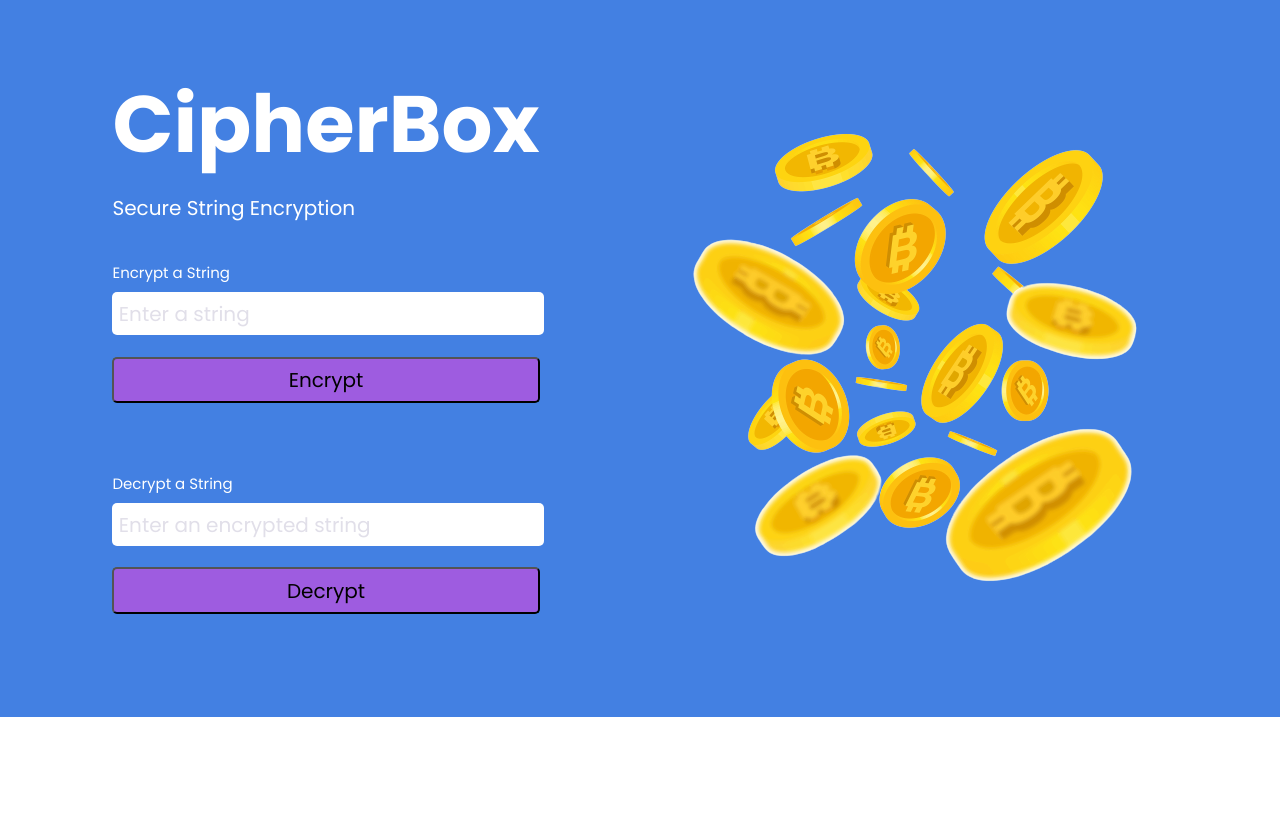
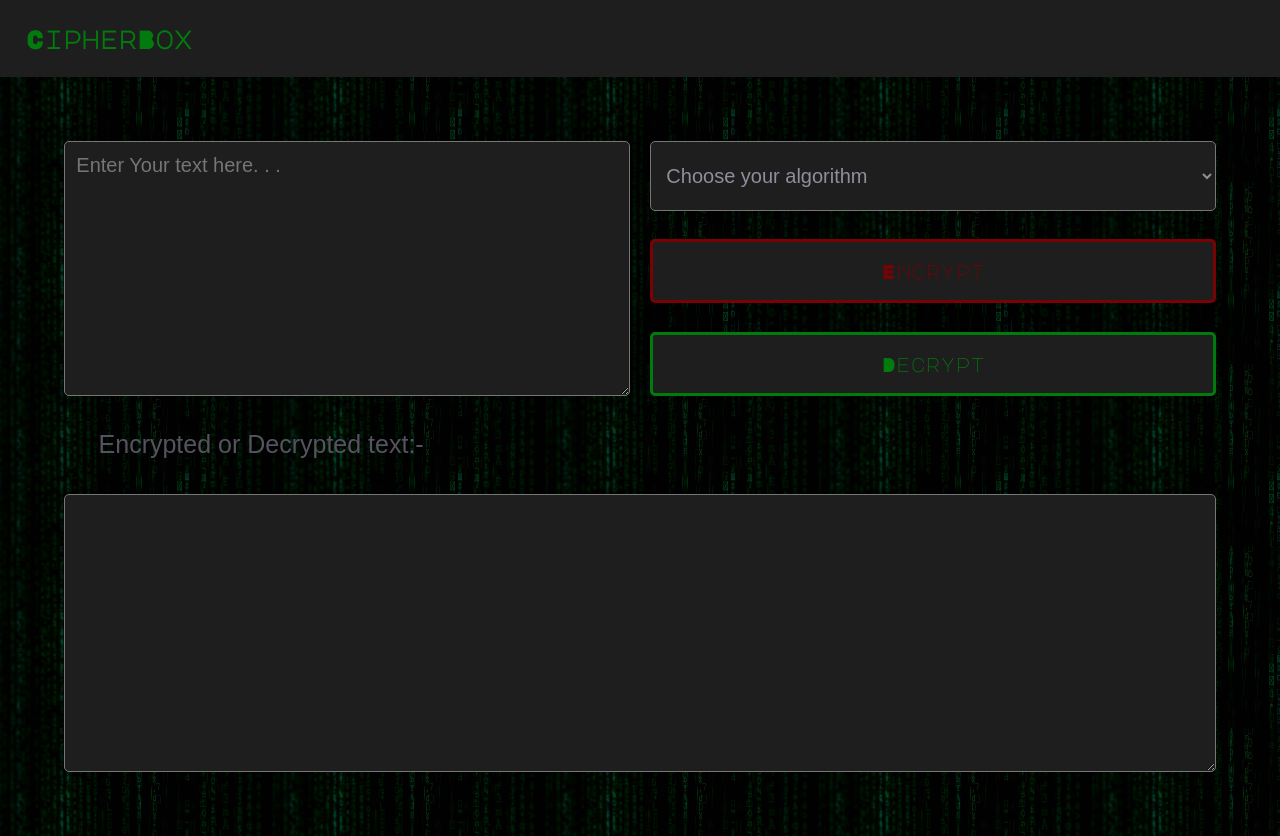
Before and after one commit to gdsc-jssstu/CipherBox, a plain HTML site: page public/index.html in a window 1280 px wide. Before the commit the page ends 800 px from the top, so only its background shows below. Drawn offline with Linux system fonts and the light colour scheme; files whose address does not match are found by name; a web font is replaced by a local one.

Commit message:
commit final code

```diff
--- a/css/styles.css
+++ b/css/styles.css
@@ -1,7 +1,8 @@
 :root {
-    --blue: #4380e2;
+    --red: #7b0202;
     --white: rgb(255, 255, 255);
-    --purple: rgb(158, 92, 224);
+    --grey: #1e1e1e;
+    --green: #027b0e;
     --text: #565360;
     --label: #908e9b;
     --disabled: #e1dfe9;
@@ -14,16 +15,30 @@
     --l: 2rem;
     --xl: 3rem;
     --xxl: 4rem;
-    --font: "Poppins", sans-serif;
-    --border-radius:5px;
+    --fontPrime: "Major Mono Display", monospace;
+    --fontRegular: "Lekton", sans-serif;
+    --border-radius: 5px;
 }
 
+
 * {
-    font-family: var(--font);
+    /* font-family: var(--fontRegular); */
     margin: 0%;
     font-size: var(--med2);
 }
-.container{
+
+
+body {
+    background-image: url("../assets/Back.png");
+}
+
+
+body::-webkit-scrollbar {
+    display: none;
+}
+
+
+.container {
     width: 100%;
     height: 100%;
     padding: 5% 0% 5% 0%;
@@ -34,57 +49,127 @@
     gap: 10vw;
     flex-wrap: wrap;
 }
-main {
-    color: var(--white);
+
+
+header {
+    color: var(--green);
+    font-family: var(--fontPrime);
+    background-color: var(--grey);
+    padding: 2%;
 }
 
-main section{
+
+main {
+    /* color: var(--white); */
+}
+
+
+main section {
     padding: 5% 0% 5% 0%;
 }
+
 
 main section p {
     font-size: var(--sm);
 }
 
+
 main h1 {
     font-size: var(--xxl);
 }
+
 
 main p {
     padding: 2% 2% 2% 0%;
     font-size: var(--med1);
 }
 
-input {
-    padding:1.5%;
+
+textarea,
+select {
+    padding: 2%;
     border-radius: var(--border-radius);
-    border-width: 0cm;
-    width: 98%;
     font-size: var(--med1);
     outline: 0px;
     color: var(--label);
-
-}
-input::placeholder{
-    color:var(--disabled);
-    font-size: var(--med1);
+    background-color: var(--grey);
+    font-family: var(--fontRegular);
 }
 
-button{
-    padding:1.5%;
+
+input::placeholder {
+    color: var(--disabled);
+    font-size: var(--med1);
+    font-family: var(--fontRegular);
+}
+
+
+button {
+    padding: 1.5%;
     border-radius: var(--border-radius);
-    background-color: var(--purple);
     width: 100%;
     font-size: var(--med1);
     margin: 5% 0% 0% 0%;
+    background-color: var(--grey);
+    font-family: var(--fontPrime);
 }
 
+
+.one {
+    color: var(--red);
+    border: 3px solid var(--red);
+}
+
+
+.two {
+    color: var(--green);
+    border: 3px solid var(--green);
+}
+
+
+form {
+    display: grid;
+    grid-template-columns: 1fr 1fr;
+    column-gap: 20px;
+    width: 90vw;
+}
+
+
+#input {
+    grid-column: 1;
+    grid-row: 1/4;
+}
+
+
+#output {
+    grid-column: 1/3;
+}
+
+
+label {
+    grid-column: 1/3;
+    padding: 3%;
+    font-family: var(--fontRegular);
+    color: var(--text);
+}
+
+
+img {
+    position: absolute;
+    top: 50%;
+    left: 50%;
+    transform: translate(-50%,-50%);
+}
+
+
 /* 🔥 responsive design 🔥 */
-@media (max-width:1180px){
+@media (max-width: 1180px) {
     .container section img {
         display: none;
     }
-    main{
+
+
+    main {
         justify-self: center;
     }
 }
--- a/public/index.html
+++ b/public/index.html
@@ -1,27 +1,32 @@
 <!DOCTYPE html>
 <html lang="en">
+
+
 <head>
     <meta charset="UTF-8">
     <meta name="viewport" content="width=device-width, initial-scale=1.0">
     <link rel="stylesheet" href="../css/styles.css">
     <!--importing poppins font family from the google fonts 😄 ✒️-->
     <link rel="preconnect" href="https://fonts.googleapis.com">
-<link rel="preconnect" href="https://fonts.gstatic.com" crossorigin>
-<link href="https://fonts.googleapis.com/css2?family=Nunito:wght@300&family=Poppins:wght@200;300;400;500;600;700&family=Roboto&display=swap" rel="stylesheet">
+    <link rel="preconnect" href="https://fonts.gstatic.com" crossorigin>
+    <link href="https://fonts.googleapis.com/css2?family=Lekton&family=Major+Mono+Display&display=swap"
+        rel="stylesheet">
+
 
     <title>CipherBox - Secure String Encryption</title>
 </head>
+
+
 <body>
-    <!-- <header>
+    <header>
         <h1>CipherBox</h1>
-        <p>Secure String Encryption</p>
-    </header> -->
+        <!-- <p>Secure String Encryption</p> -->
+    </header>
+
 
     <div class="container">
         <main>
-            <h1>CipherBox</h1>
-            <p>Secure String Encryption</p>
-            <section id="encryption">
+            <!-- <section id="encryption">
                 <p>Encrypt a String</p>
                 <input type="text" id="inputString" placeholder="Enter a string">
                 <br>
@@ -29,19 +34,39 @@
                 <p id="encryptedResult"></p>
             </section>
 
+
             <section id="decryption">
                 <p>Decrypt a String</p>
                 <input type="text" id="encryptedString" placeholder="Enter an encrypted string">
                 <br>
                 <button id="decryptButton">Decrypt</button>
                 <p id="decryptedResult"></p>
-            </section>
+            </section> -->
+
+
+            <form action="">
+                <textarea name="" id="input" cols="30" rows="10" placeholder="Enter Your text here. . ."></textarea>
+                <Select name="" aria-placeholder="" >
+                    <option value="" hidden>Choose your algorithm</option>
+                    <option value="AES">AES</option>
+                    <option value="RSA">RSA</option>
+                    <option value="MD5">MD5</option>
+                    <option value="SHA-256">SHA-256</option>
+                    <option value="DES">DES</option>
+                </Select>
+                <button class="one" type="submit">Encrypt</button>
+                <button class="two" type="submit">Decrypt</button>
+                <label for="output">Encrypted or Decrypted text:-</label>
+                <textarea name="output" id="output" cols="30" rows="10" ></textarea>
+            </form>
+
+
         </main>
-        <section>
-            <img src="../assets/1430399_6777-removebg-preview.png" alt="">
-        </section>
     </div>
+
 
     <script src="app.js"></script>
 </body>
+
+
 </html>
```
Also changed, not shown: assets/Back.png (added).
